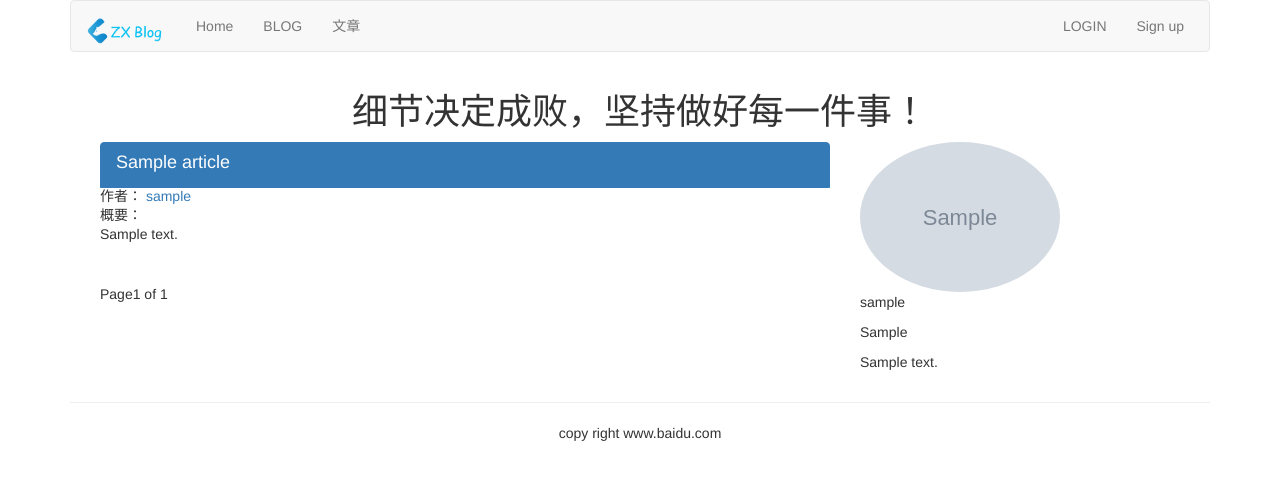
After one commit to HelloTecXin/ZXBlog, a Django app: template mysite/templates/article/list/author_articles.html in a window 1280 px wide. The commit adds this page. Shown: the top 480 px of the page. Run offline with Django 3.2, Linux system fonts and the light colour scheme; tables that the repository leaves empty hold one stand-in row (values such as "Sample post"); the template is opened without the code that fills it: values that come from a table or form of the project are taken from there, most other values are stand-ins (such as "Sample title", 1, 10 or a date in 2020); grey boxes marked "Sample" are stand-in pictures; some libraries are stand-ins or nearby versions.

Commit message:
作者文章列表页添加作者信息

```diff
--- a/mysite/templates/article/list/article_content.html
+++ b/mysite/templates/article/list/article_content.html
@@ -5,7 +5,7 @@
 <div class="container">
     <header>
         <h1>{{ article.title }}</h1>
-        <a> <a href="{% url 'article:author_articles'  article.author.username %}">{{ article.author.username }}</a> </p>
+       <p> <a href="{% url 'article:author_articles'  article.author.username %}">{{ article.author.username }}</a> </p>
     </header>
     <link rel="stylesheet" href="{% static 'editor/css/editormd.preview.css' %}"/>
     <div id="editormd-view">
--- /dev/null
+++ b/mysite/templates/article/list/author_articles.html
@@ -0,0 +1,46 @@
+{% extends "base.html" %}
+{% load staticfiles %}
+{% block title %}articles{% endblock %}
+{% block content %}
+<div class="row text-center vertical-middle-sm">
+    <h1>细节决定成败，坚持做好每一件事！</h1>
+</div>
+<div class="container">
+    <div class="col-md-8">
+        {% for article in articles %}
+        <div class="list-group">
+            <a href="{{ article.get_url_path }}" class="list-group-item active">
+                <h4 class="list-group-item-heading">{{ article.title }}</h4>
+            </a>
+            <p class="list-group-item-text">作者：
+                <a href="{% url 'article:author_articles' article.author.username %}">{{ article.author.username }}</a>
+            </p>
+            <p class="list-group-item-text">概要：
+                {{ article.body | slice:'70'| linebreaks }}
+            </p>
+        </div>
+        {% endfor %}
+        {% include "paginator.html" %}
+    </div>
+    <div class="col-md-4">
+        <div>
+            {% if userinfo.photo %}
+            <img src="/media/{{ userinfo.photo | striptags }}" class="img-circle" id="my_photo" name="user_face" style="width: 200px;">
+            {% else %}
+            <img name="user_face" src="{% static 'img/newton.jpg' %}" class="img-circle" id="my_photo" style="width: 200px;">
+            {% endif %}
+        </div>
+        <div>
+            <p>{{ users.username }}</p>
+        {% if userinfo %}
+            <p>{{ userinfo.company }}</p>
+            <p>{{ userinfo.aboutme }}</p>
+        {% else %}
+            <p>这个人太懒，什么也没有留下。</p>
+        {% endif %}
+        </div>
+    </div>
+
+</div>
+
+{% endblock %}
```
Also changed, not shown: mysite/article/list_views.py (+12 -0 lines).
